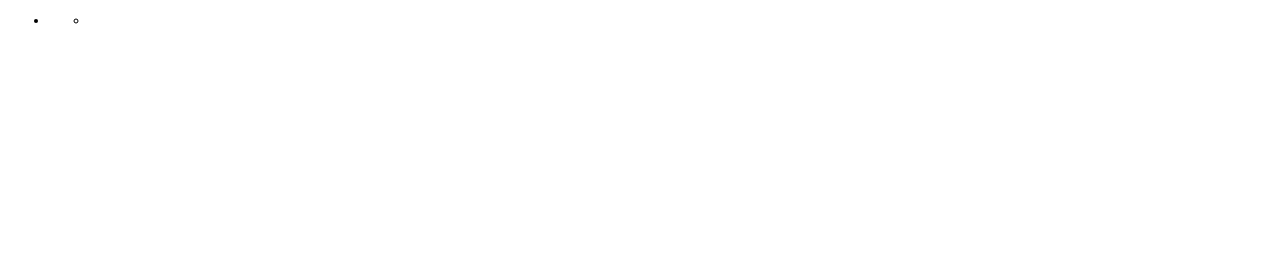
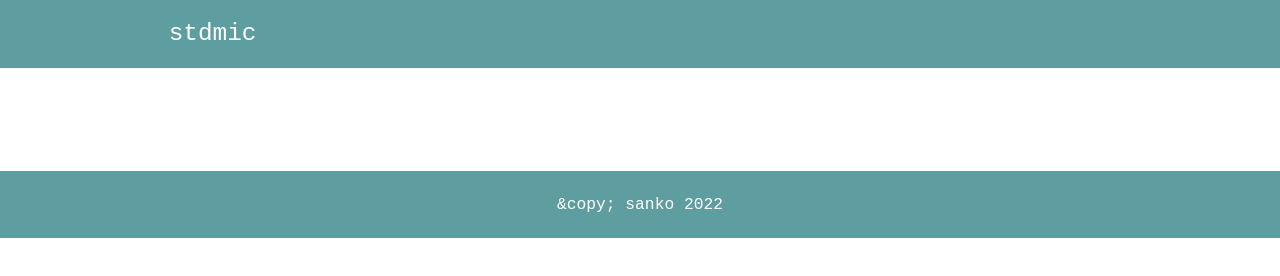
Before and after one commit to sankomi/stdmic, a website: page template/page.html in a window 1280 px wide. Drawn offline with Linux system fonts and the light colour scheme.

Commit message:
sample template

```diff
--- a/static/style.css
+++ b/static/style.css
@@ -4,4 +4,138 @@
 
 html {
 	font-family: monospace;
+	font-size: 125%;
 }
+body {
+	padding: 0;
+	margin: 0;
+}
+
+.contain {
+	max-width: 60rem;
+	padding: 0 1rem;
+	margin: 0 auto;
+}
+
+.header {
+	padding: 0.5rem 0;
+
+	color: white;
+	background: cadetblue;
+}
+.header__inner {
+	display: flex;
+	align-items: center;
+	gap: 1rem;
+}
+.header__logo {
+	margin-left: -1rem;
+
+	font-size: 1.5rem;
+}
+.header__logo a {
+	position: relative;
+
+	display: block;
+	padding: 0.75rem 1rem;
+
+	color: inherit;
+	text-decoration: none;
+}
+.header__logo a::before {
+	content: "";
+
+	position: absolute;
+	left: 1rem;
+	bottom: 0.5rem;
+
+	display: block;
+	width: 0;
+	height: 1px;
+
+	background-color: white;
+
+	transition: width 0.25s;
+}
+.header__logo a:hover::before {
+	width: calc(100% - 2rem);
+}
+
+.nav__list  {
+	display: flex;
+	align-items: center;
+	gap: 1rem;
+	padding: 0;
+	margin: 0;
+
+	list-style: none;
+}
+.nav__item {
+	position: relative;
+}
+.nav__link {
+	position: relative;
+
+	display: block;
+	padding: 1rem;
+
+	color: white;
+
+	text-align: center;
+	text-decoration: none;
+}
+.nav__link::before {
+	content: "";
+
+	position: absolute;
+	left: 1rem;
+	bottom: 0.5rem;
+
+	display: block;
+	width: 0;
+	height: 1px;
+
+	background-color: white;
+
+	transition: width 0.25s;
+}
+.nav__link:hover::before {
+	width: calc(100% - 2rem);
+}
+.nav__subnav {
+	position: absolute;
+	top: 100%;
+	left: 50%;
+
+	padding: 1rem;
+	margin: 0;
+
+	list-style: none;
+	border-radius: 0.5rem;
+	background-color: cadetblue;
+	box-shadow: 0.1rem 0.1rem 0.2rem 0.2rem rgba(0, 0, 0, 0.1);
+
+	opacity: 0;
+	pointer-events: none;
+	transition: opacity 0.25s;
+	transform: translateX(-50%);
+}
+.nav__item:hover .nav__subnav {
+	opacity: 1;
+	pointer-events: auto;
+}
+
+.footer {
+	padding: 1.5rem 0;
+
+	color: white;
+	background-color: cadetblue;
+}
+.footer__copy {
+	text-align: center;
+}
+
+.main {
+	display: block;
+	padding: 2.5rem 0;
+}
--- a/template/page.html
+++ b/template/page.html
@@ -8,19 +8,41 @@
 		<link rel="stylesheet" href="/style.css">
 	</head>
 	<body>
-		<nav data-nav="nav">
-			<ul>
-				<li data-nav="item">
-					<a data-nav="link"></a>
-					<ul data-nav="subnav">
-						<li data-nav="subitem">
-							<a data-nav="sublink"></a>
+		<div class="site">
+			<header class="header">
+				<div class="header__inner contain">
+					<div class="header__logo">
+						<a href="/">stdmic</a>
+					</div>
+					<nav class="header__nav nav" data-nav="nav">
+						<ul class="nav__list">
+							<li class="nav__item" data-nav="item">
+								<a class="nav__link" data-nav="link"></a>
+								<ul class="nav__subnav" data-nav="subnav">
+									<li class="nav__item nav__item--sub" data-nav="subitem">
+										<a class="nav__link nav__link--sub" data-nav="sublink"></a>
 									</li>
 								</ul>
 							</li>
 						</ul>
 					</nav>
+				</div>
+			</header>
+
+			<main class="main">
+				<div class="contain">
 					<h1 data-edit="title"></h1>
 					<p data-edit="content"></p>
+				</div>
+			</main>
+
+			<footer class="footer">
+				<div class="footer__inner contain">
+					<div class="footer__copy">
+						&amp;copy; sanko 2022
+					</div>
+				</div>
+			</footer>
+		</div>
 	</body>
 </html>
```
Lines whose indentation alone changed are shown as unchanged.
